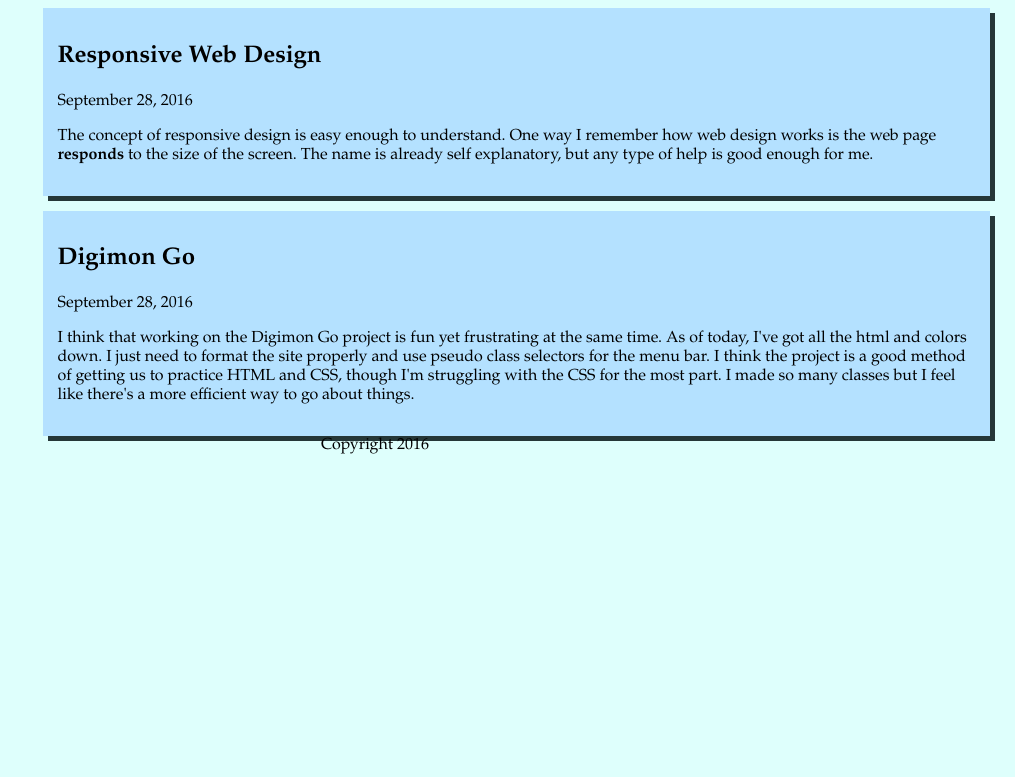
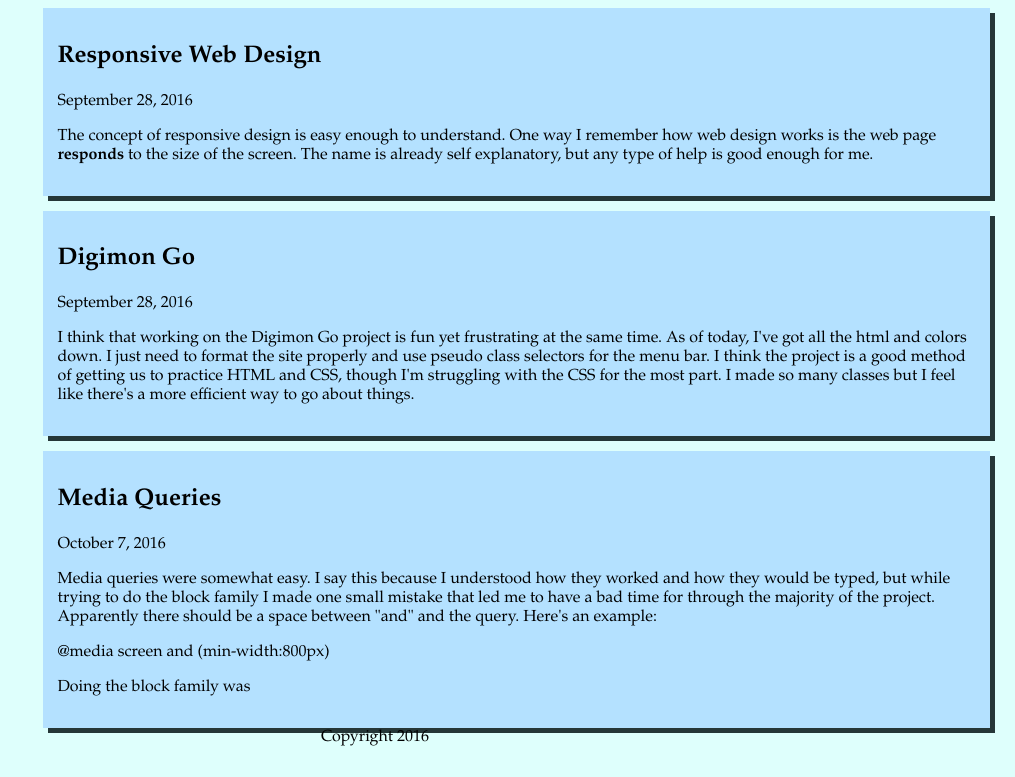
Before and after one commit to ageronimo/journal, a plain HTML site: page index.html in a window 1280 px wide. Shown: the part 1672-2449 px from the top of the page, without its empty margins (265-1280 px from the left). Before the commit the page ends 2157 px from the top, so only its background shows below. Drawn offline with Linux system fonts and the light colour scheme.

Commit message:
started writing up media q article, probably going to come back and finish at home

```diff
--- a/index.html
+++ b/index.html
@@ -108,6 +108,22 @@
           </div>
         </div>
 
+        <div id="sixth" class="content">
+          <h2>Media Queries</h2>
+          <span>October 7, 2016</span>
+          <div class="article">
+            <p>
+              Media queries were somewhat easy. I say this because I understood how they worked and how they would be typed, but while trying to do the block family I made one small mistake that led me to have a bad time for through the majority of the project. Apparently there should be a space between "and" and the query. Here's an example:
+            </p>
+            <p>
+              @media screen and (min-width:800px)
+            </p>
+            <p>
+            Doing the block family was
+            </p>
+          </div>
+        </div>
+
     <footer align="center">
       Copyright 2016
     </footer>
```
